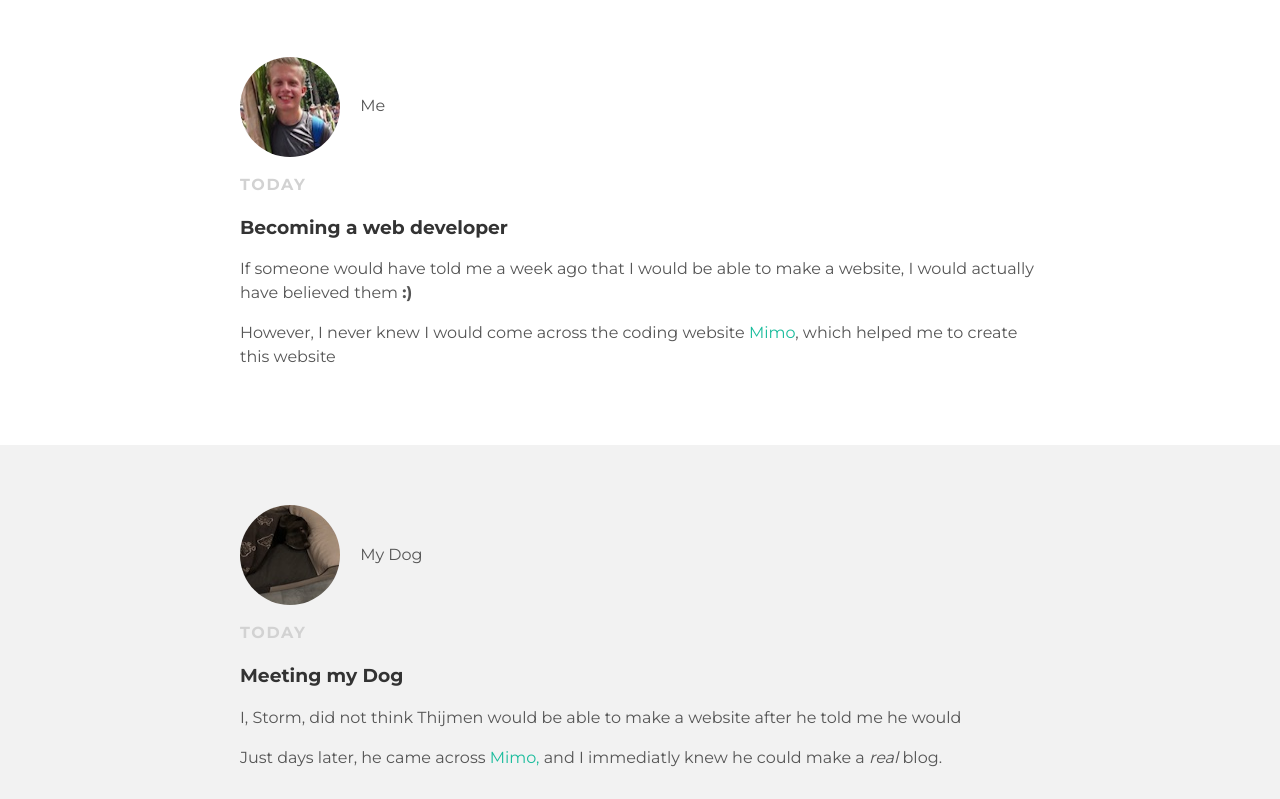
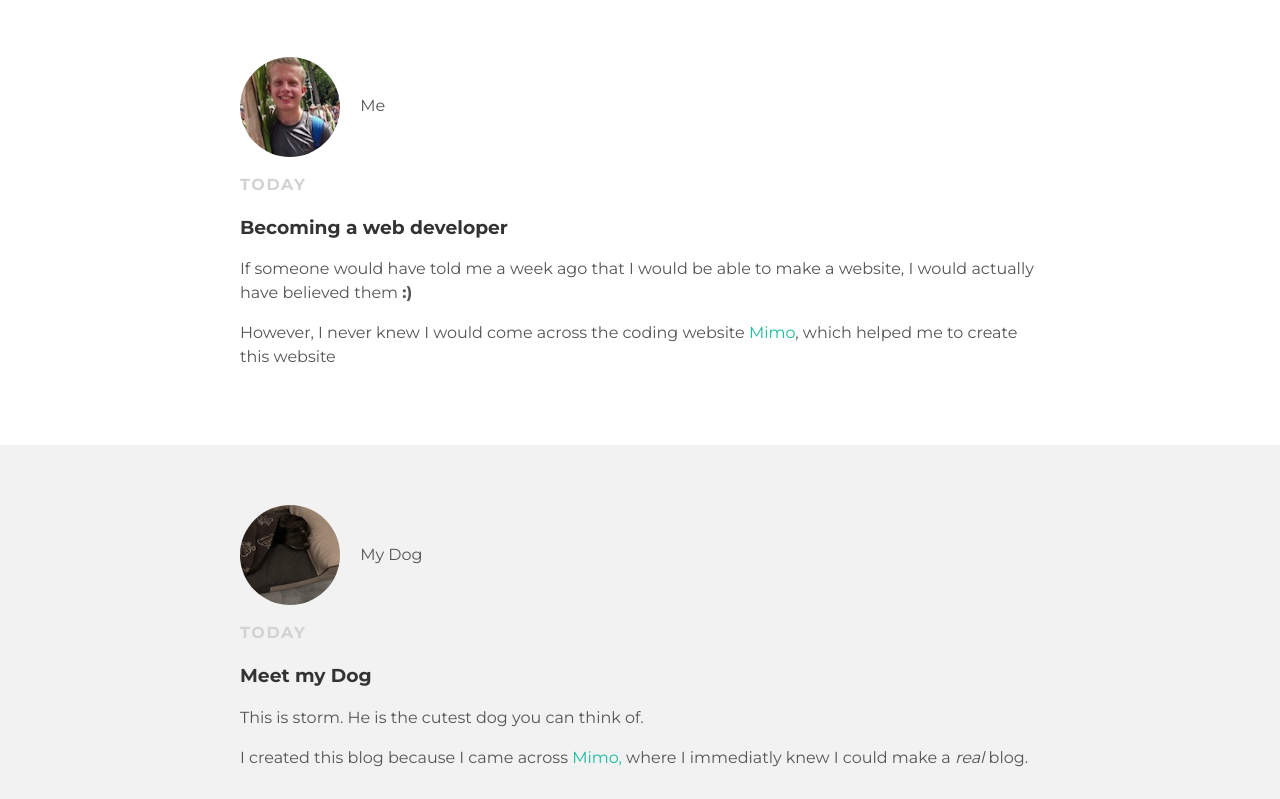
Before and after one commit to Thijmen1809/Thijmen1809.github.io, a plain HTML site: page index.html in a window 1280 px wide. Shown: the part 153-952 px from the top of the page. Drawn offline with Linux system fonts and the light colour scheme.

Commit message:
Update index.html

```diff
--- a/index.html
+++ b/index.html
@@ -40,12 +40,11 @@
             <span>My Dog</span>
           </div>
           <p class="post-date">Today</p>
-          <h3 class="post-title">Meeting my Dog</h3>
+          <h3 class="post-title">Meet my Dog</h3>
           <div class="post-content">
-              <p>I, Storm, did not think Thijmen would be able to make a website
-              after he told me he would</p>
-              <p>Just days later, he came across <a href="https://getmimo.com">
-              Mimo,</a> and I immediatly knew he could make a <em>real</em> blog.</p>
+              <p>This is storm. He is the cutest dog you can think of.</p>
+              <p>I created this blog because I came across <a href="https://getmimo.com">
+              Mimo,</a> where I immediatly knew I could make a <em>real</em> blog.</p>
           </div>
         </div>
       </div>
```
